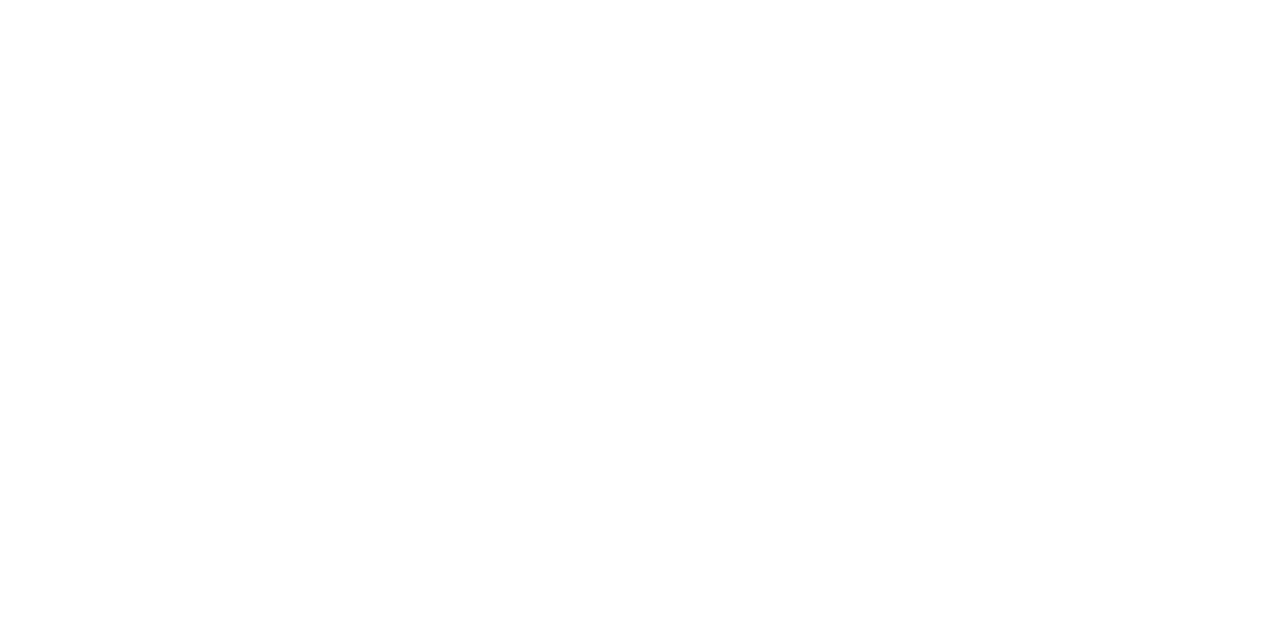
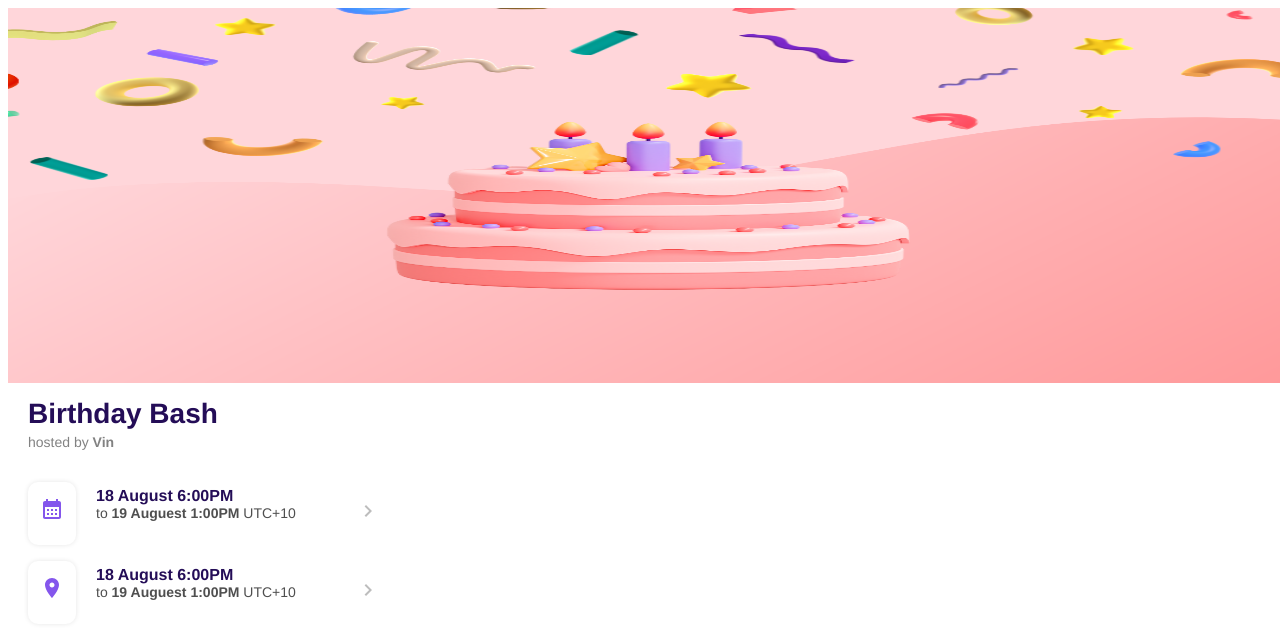
Before and after one commit to yujiawei427/SnapChatEvent, a React app: page /event in a window 1280 px wide. Shown: the top 638 px of the page. Built offline with nearby package versions, Linux system fonts and the light colour scheme.

Commit message:
eventpage

```diff
--- a/src/App.tsx
+++ b/src/App.tsx
@@ -7,11 +7,13 @@
 } from 'react-router-dom';
 import LandingPage from './pages/LandingPage';
 import CreatingEventPage from './pages/CreatingEventPage'
+import EventPage from './pages/EventPage';
 
 const App = () => (
   <Switch>
     <Route component={LandingPage} exact path="/" />
-    <Route sensitive component={CreatingEventPage} exact path="/create" />
+    <Route component={CreatingEventPage} exact path="/create" />
+    <Route component={EventPage} exact path="/event" />
   </Switch>
 );
 
--- a/src/pages/CreatingEventPage.tsx
+++ b/src/pages/CreatingEventPage.tsx
@@ -11,8 +11,6 @@
 import { AdapterDayjs } from '@mui/x-date-pickers/AdapterDayjs';
 import { TimePicker } from '@mui/x-date-pickers/TimePicker';
 import { MobileDatePicker } from '@mui/x-date-pickers/MobileDatePicker';
-
-const locationValue = ['Street Name', 'Suburb', 'Postage', 'State'];
 
 const CreatingEventPage: React.FunctionComponent = () => {
   const [startDate, setStartDate] = useState<Dayjs | null>(
--- /dev/null
+++ b/src/pages/EventPage.tsx
@@ -0,0 +1,53 @@
+import {
+  Link,
+  withRouter
+} from 'react-router-dom';
+import birthdayCake from '../image/birthdayCake.png';
+import './EventPage/EventPage.less';
+import CalendarMonthIcon from '@mui/icons-material/CalendarMonth';
+import LocationOnIcon from '@mui/icons-material/LocationOn';
+import KeyboardArrowRightIcon from '@mui/icons-material/KeyboardArrowRight';
+
+
+const EventPage: React.FunctionComponent = () => {
+
+  return (
+    <div className="event-container">
+      <div>
+        <img src={birthdayCake} className="upload-img" />
+      </div>
+      <div className="event-header-box">
+        <p>Birthday Bash</p>
+        <div className="event-sub-header">
+          <p>hosted by <span className="host-name">Vin</span></p>
+        </div>
+      </div>
+      <div className="detail-box">
+        <div className="event-icon">
+          <CalendarMonthIcon />
+        </div>
+        <div className="event-detail-box">
+          <p className="event-detail">18 August 6:00PM</p>
+          <p className="sub-event-detail">to <span className="detail-highlight">19 Auguest 1:00PM</span> UTC+10</p>
+        </div>
+        <div className="arrow-icon">
+          <KeyboardArrowRightIcon />
+        </div>
+      </div>
+      <div className="detail-box">
+        <div className="event-icon">
+          <LocationOnIcon />
+        </div>
+        <div className="event-detail-box">
+          <p className="event-detail">18 August 6:00PM</p>
+          <p className="sub-event-detail">to <span className="detail-highlight">19 Auguest 1:00PM</span> UTC+10</p>
+        </div>
+        <div className="arrow-icon">
+          <KeyboardArrowRightIcon />
+        </div>
+      </div>
+    </div>
+  )
+};
+
+export default withRouter(EventPage);
--- /dev/null
+++ b/src/pages/EventPage/EventPage.less
@@ -0,0 +1,82 @@
+p{
+  margin:auto;
+}
+
+.event-container {
+  min-width: 100vw;
+  min-height: 100vh;
+}
+
+.upload-img {
+  height: 375px;
+  min-width: 100vw;
+}
+
+.event-header-box {
+  padding: 11px 0px 32px 20px;
+  font-family: 'Helvetica';
+  font-style: normal;
+  font-weight: 700;
+  font-size: 28px;
+  line-height: 32px;
+  color: #240D57;
+  .event-sub-header {
+    padding-top: 4px;
+    font-family: 'Helvetica';
+    font-style: normal;
+    font-weight: 400;
+    font-size: 14px;
+    line-height: 16px;
+    color: #828282;
+    .host-name {
+      font-weight: bold;
+    }
+  }
+}
+
+.detail-box {
+  display: flex;
+  margin-bottom: 16px;
+
+  .event-icon {
+    margin: 0px 20px;
+    color: #8456EC;
+    width: 48px;
+    height: 48px;
+    background: #FFFFFF;
+    box-shadow: 0px 0px 5px rgba(0, 0, 0, 0.1);
+    border-radius: 10px;
+    text-align: center;
+    padding-top: 15px;
+  }
+
+  .arrow-icon {
+    width: 14px;
+    height: 7px;
+    color: #BDBDBD;
+    padding-top: 17px;
+    margin-left: 60px;
+  }
+
+  .event-detail {
+    padding-top: 5px;
+    font-family: 'Helvetica';
+    font-style: normal;
+    font-weight: 700;
+    font-size: 16px;
+    line-height: 18px;
+    color: #240D57;
+  }
+
+  .sub-event-detail {
+    font-family: 'Helvetica';
+    font-style: normal;
+    font-weight: 400;
+    font-size: 14px;
+    line-height: 16px;
+    color: #4F4F4F;
+    .detail-highlight {
+      font-weight: bold;
+    }
+  }
+}
```
